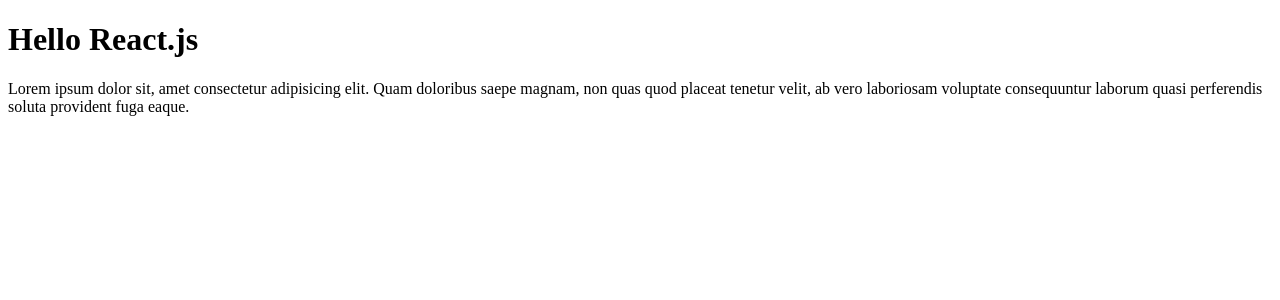
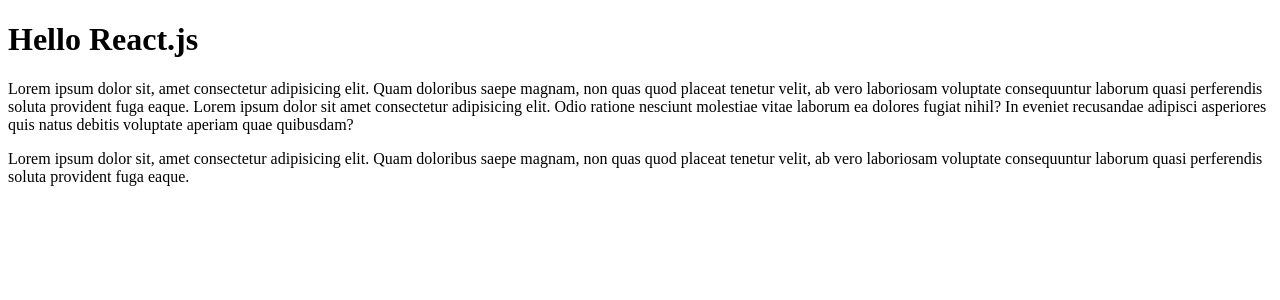
Before and after one commit to Genu4/phone-shop, a React (Create React App) app: page / in a window 1280 px wide. Shown: the top 300 px of the page. Built offline with nearby package versions, Linux system fonts and the light colour scheme.

Commit message:
add React Fragment

```diff
--- a/src/index.tsx
+++ b/src/index.tsx
@@ -12,18 +12,44 @@
 
 //Component повертають зовнішній вигляд. назва з великої!
 
-function App() {
-return (
-  <div>
-    <h1>
-      Hello React.js
-    </h1>
-    <p>
-      Lorem ipsum dolor sit, amet consectetur adipisicing elit. Quam doloribus saepe magnam, non quas quod placeat tenetur velit, ab vero laboriosam voluptate consequuntur laborum quasi perferendis soluta provident fuga eaque.
-    </p>
-  </div>
-)
+const Title = () => {
+    return <h1>Hello React.js</h1>
+}
+const Content = () => {
+    return (
+        <React.Fragment>
+            <p>
+                Lorem ipsum dolor sit, amet consectetur adipisicing elit. Quam
+                doloribus saepe magnam, non quas quod placeat tenetur velit, ab
+                vero laboriosam voluptate consequuntur laborum quasi perferendis
+                soluta provident fuga eaque. Lorem ipsum dolor sit amet
+                consectetur adipisicing elit. Odio ratione nesciunt molestiae
+                vitae laborum ea dolores fugiat nihil? In eveniet recusandae
+                adipisci asperiores quis natus debitis voluptate aperiam quae
+                quibusdam?
+            </p>
+            <p>
+                Lorem ipsum dolor sit, amet consectetur adipisicing elit. Quam
+                doloribus saepe magnam, non quas quod placeat tenetur velit, ab
+                vero laboriosam voluptate consequuntur laborum quasi perferendis
+                soluta provident fuga eaque.
+            </p>
+        </React.Fragment>
+    )
+}
+
+const App = () => {
+    return (
+        <React.Fragment>
+            <Title />
+            <Content />
+        </React.Fragment>
+    )
 }
 
 const root = ReactDOM.createRoot(document.getElementById('root') as HTMLElement)
-root.render(<React.StrictMode><App></App></React.StrictMode>)
+root.render(
+    <React.StrictMode>
+        <App />
+    </React.StrictMode>
+)
```
